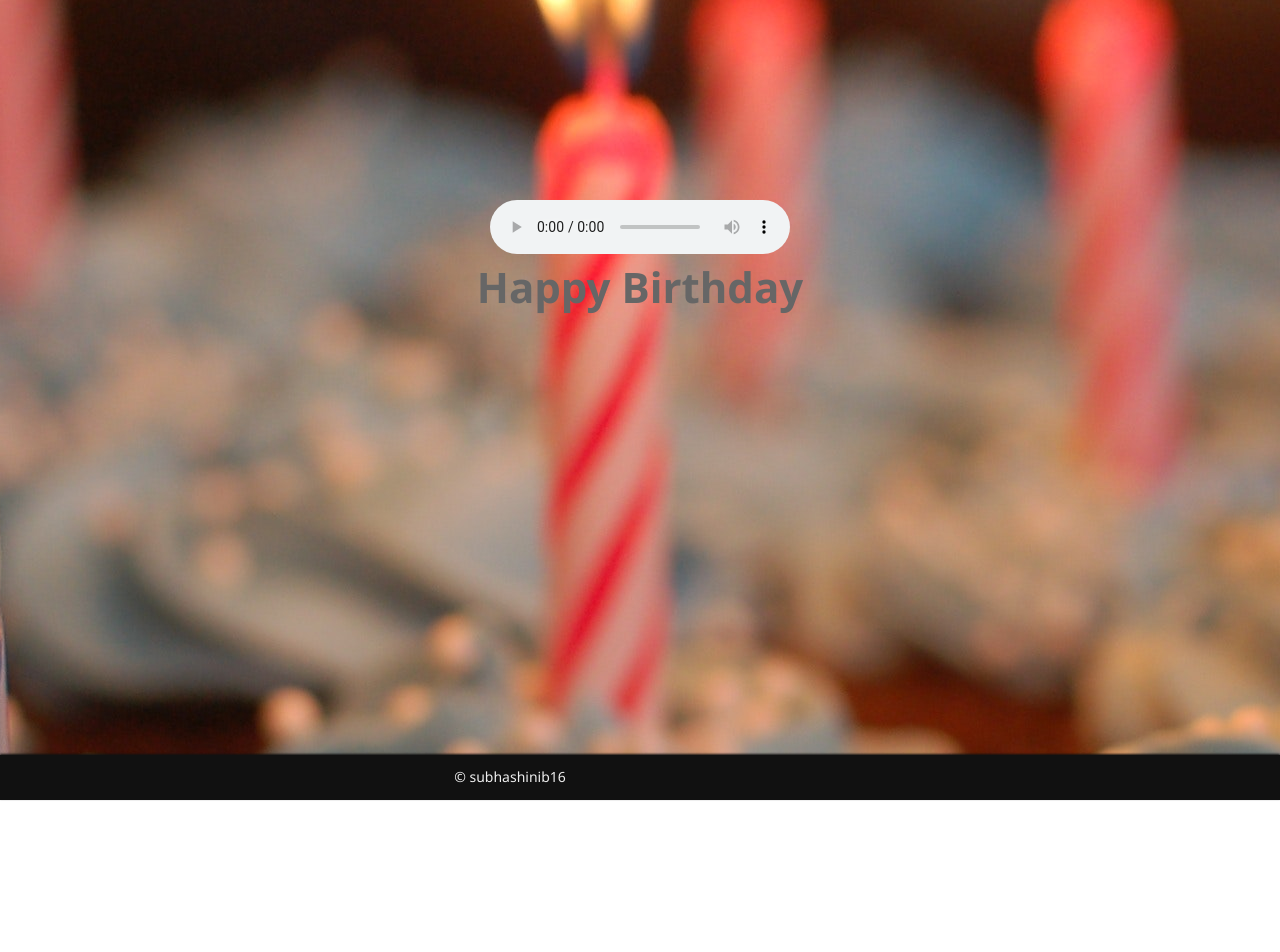
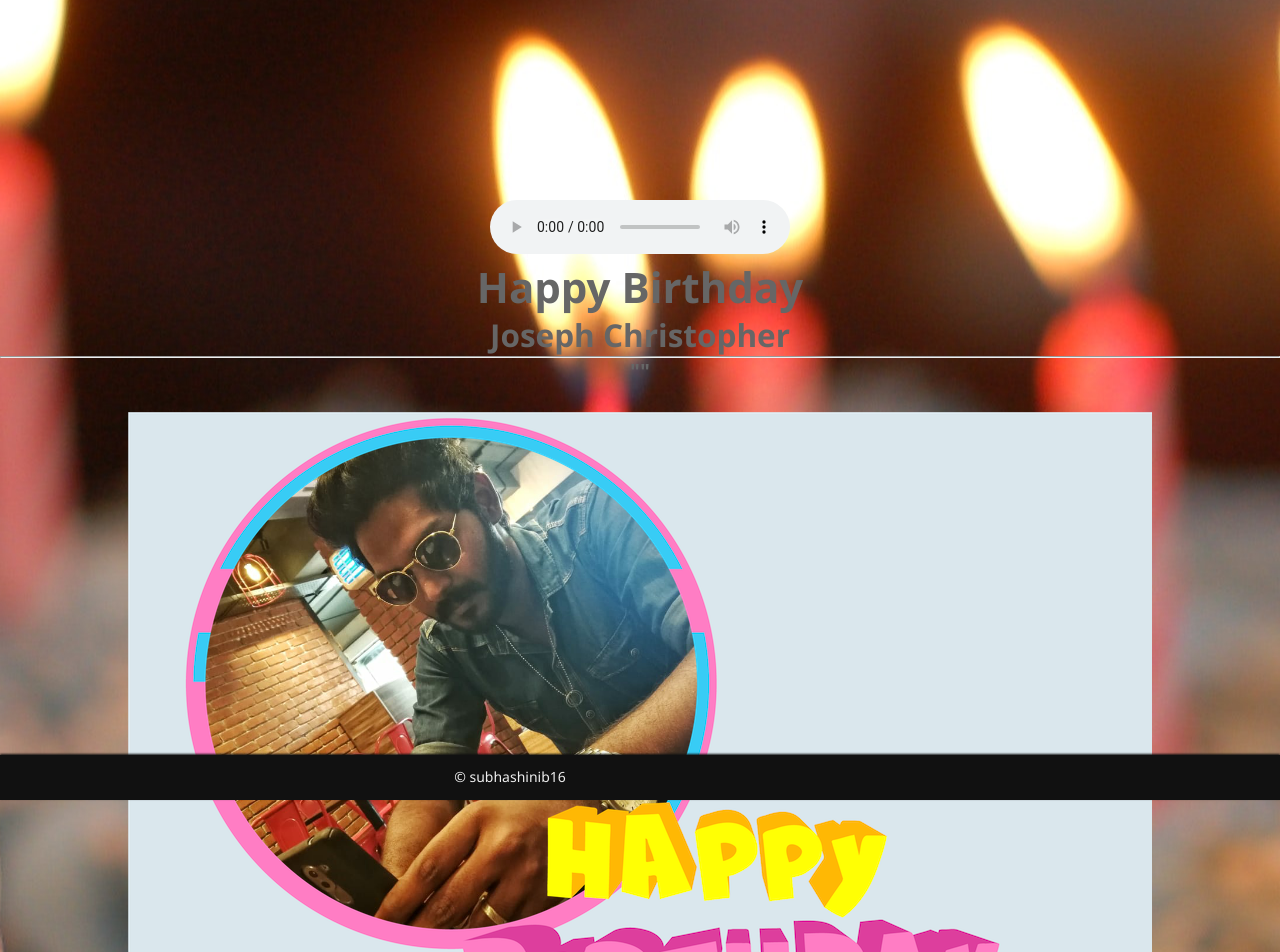
Before and after one commit to subhashinib16/subhashinib16.ny2k.io, a plain HTML site: page index.html in a window 1280 px wide. Shown: the top 952 px of the page. Before the commit the page ends 800 px from the top, so only its background shows below. Drawn offline with nearby package versions, Linux system fonts and the light colour scheme.

Commit message:
hgkjkhbkj

```diff
--- a/index.html
+++ b/index.html
@@ -217,7 +217,23 @@
 <div class="row welcome text-center">
     <div class="col-12">
         <h1 class="display-4">Happy Birthday</h1>
+
     </div>
+    <div class="container-fluid padding">
+<div class="row padding">
+    <div class="col-md-12 col-lg-8">
+        <h2>Joseph Christopher</h2><div>
+            <hr class="my-4">
+        <p class="lead">""
+    </p></div>
+    <br>
+
+    </div>
+    <div class="col-lg-4">
+        <img src="joe1.png" class="img-fluid">
+    </div>
+</div>
+</div>
 
 </div>
         <footer>
```
